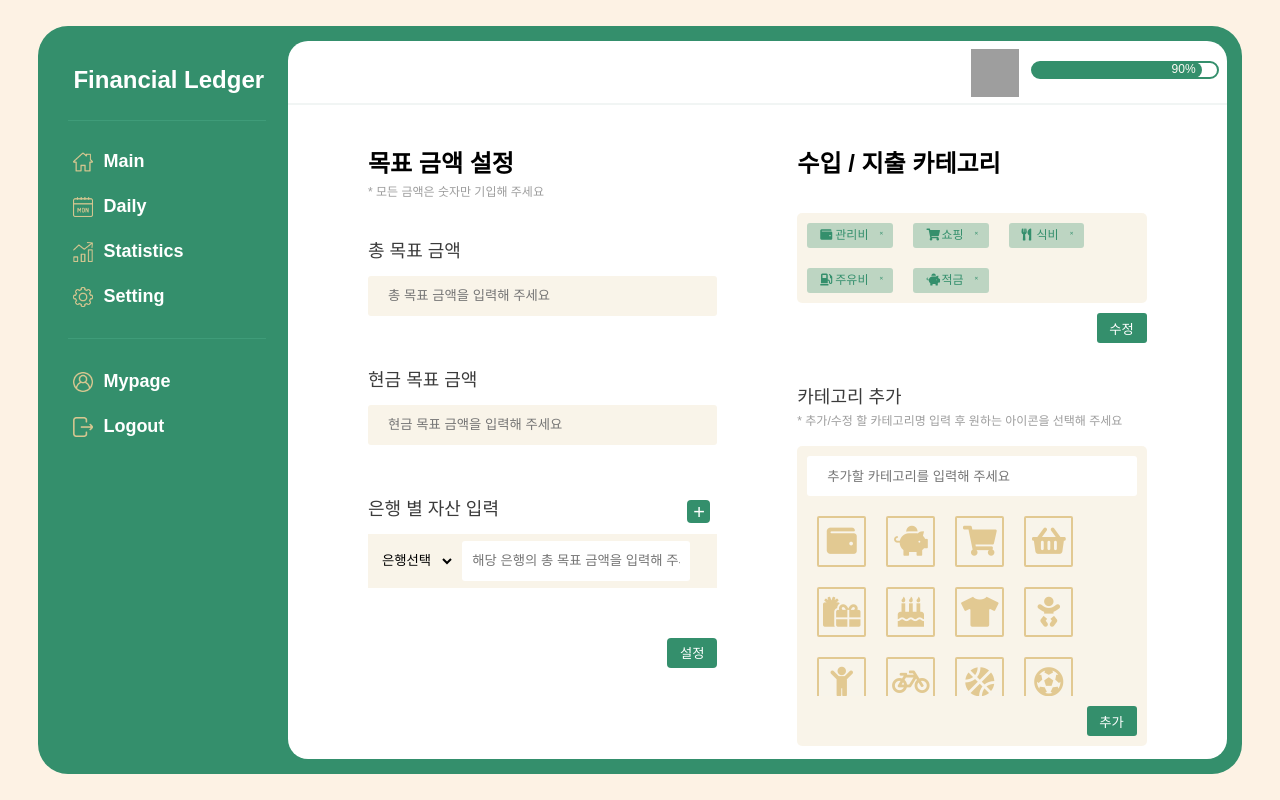
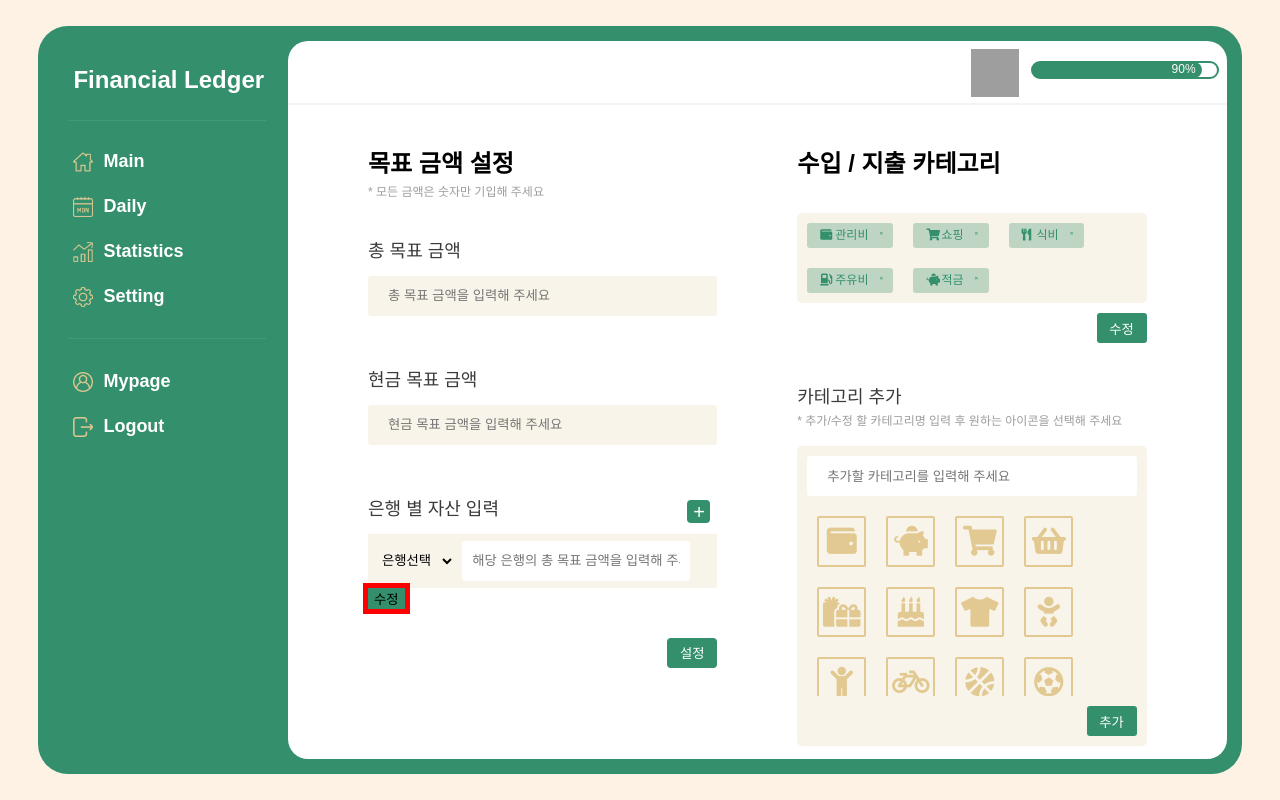
Before and after one commit to EunJaePark/Financial-Ledger, a Vue app: page /#/setting in a window 1280 px wide. Built offline with nearby package versions, Linux system fonts and the light colour scheme; grey boxes are pictures that could not be loaded; a web font is replaced by a local one.

Commit message:
은행 별 자산 입력칸 수정버튼 생성중

```diff
--- a/src/assets/css/SettingPage.css
+++ b/src/assets/css/SettingPage.css
@@ -94,6 +94,13 @@
     padding: 0 10px;
     background-color: #fff;
   }
+  .set-asset > form > .credit-goal-cont > ul > li > button.edit{
+    outline: 5px solid red;
+    border: none;
+    background-color:#348f6c;
+  }
+
+  /* [설정] 버튼 */
   .set-asset > form > button {
     border: none;
     border-radius: 4px;
--- a/src/components/setting/SetAsset.vue
+++ b/src/components/setting/SetAsset.vue
@@ -49,6 +49,7 @@
               type="text"
               placeholder="해당 은행의 총 목표 금액을 입력해 주세요"
             />
+            <button class="edit">수정</button>
           </li>
         </ul>
       </div>
@@ -59,7 +60,9 @@
 </template>
 
 <script>
-export default {};
+export default {
+  // 입력한 총 목표 금액, 현금 목표 금액, 은행별 자산 저장.
+};
 </script>
 
 <style></style>
```
